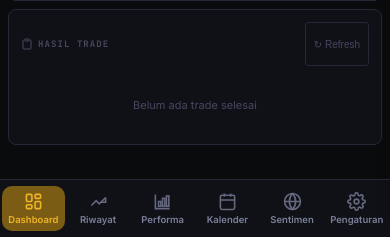
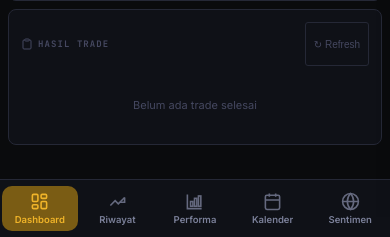
Before and after one commit to ramahfakhirin/goldexai, a Flask app: page /dashboard in a window 390 px wide. Shown: the part 2257-2494 px from the top of the page. Run offline with Flask 3, Linux system fonts and the light colour scheme; the visitor is signed in with stand-in values (Sample User, id 1); data comes from the database, SQL or seed files in the repository; data that the repository does not hold is empty; some libraries are stand-ins or nearby versions.

Commit message:
Move Settings out of primary nav into the user-menu dropdown
UI/UX audit finding: bottom-nav and the desktop sidebar both carried 6
items, one over the max-5 guideline (iOS HIG / Material Design), and
Settings -- a secondary action -- was competing for a slot with the 5
core content destinations.

Removed the Pengaturan entry from both .side-nav-v2 and .bottom-nav-v2
(now 5 items each, wider touch targets as a side effect: 60px -> 73px
on a 375px viewport) and added it to the existing .tb-user-menu avatar
dropdown instead, alongside Admin/Logout -- that menu was already
reachable on both desktop and mobile (the avatar stays visible even
when the name/role text collapses on small screens), so nothing about
reachability regresses. Reused the same role="button"+tabindex+keydown
pattern from the earlier nav accessibility fix so it's keyboard-operable
too, and added the nav_settings i18n key (ID/EN).

Verified: both nav lists render 5 items, the dropdown includes
Pengaturan and opens the settings drawer on click and on Enter-key
activation, and the avatar/dropdown remain reachable at 375px.

Co-Authored-By: Claude Sonnet 5 <noreply@anthropic.com>

```diff
--- a/templates/index.html
+++ b/templates/index.html
@@ -92,6 +92,7 @@
         {% if session.get('role') == 'superadmin' %}
         <a href="/admin/users" data-i18n="nav_admin">👥 Admin</a>
         {% endif %}
+        <a onclick="gxOpenDrawer()" role="button" tabindex="0" data-i18n="nav_settings">⚙️ Pengaturan</a>
         <a href="/logout" data-i18n="nav_logout">⏻ Keluar</a>
       </div>
     </div>
@@ -136,10 +137,6 @@
       <a onclick="gxNav('sentiment')" role="button" tabindex="0">
         <svg viewBox="0 0 24 24" fill="none" stroke="currentColor" stroke-width="2"><circle cx="12" cy="12" r="10"/><path d="M2 12h20M12 2a15.3 15.3 0 0 1 4 10 15.3 15.3 0 0 1-4 10 15.3 15.3 0 0 1-4-10 15.3 15.3 0 0 1 4-10z"/></svg>
         Skor Sentimen
-      </a>
-      <a onclick="gxOpenDrawer()" role="button" tabindex="0">
-        <svg viewBox="0 0 24 24" fill="none" stroke="currentColor" stroke-width="2"><circle cx="12" cy="12" r="3"/><path d="M19.4 15a1.65 1.65 0 0 0 .33 1.82l.06.06a2 2 0 1 1-2.83 2.83l-.06-.06a1.65 1.65 0 0 0-1.82-.33 1.65 1.65 0 0 0-1 1.51V21a2 2 0 1 1-4 0v-.09A1.65 1.65 0 0 0 9 19.4a1.65 1.65 0 0 0-1.82.33l-.06.06a2 2 0 1 1-2.83-2.83l.06-.06a1.65 1.65 0 0 0 .33-1.82 1.65 1.65 0 0 0-1.51-1H3a2 2 0 1 1 0-4h.09A1.65 1.65 0 0 0 4.6 9a1.65 1.65 0 0 0-.33-1.82l-.06-.06a2 2 0 1 1 2.83-2.83l.06.06a1.65 1.65 0 0 0 1.82.33H9a1.65 1.65 0 0 0 1-1.51V3a2 2 0 1 1 4 0v.09a1.65 1.65 0 0 0 1 1.51 1.65 1.65 0 0 0 1.82-.33l.06-.06a2 2 0 1 1 2.83 2.83l-.06.06a1.65 1.65 0 0 0-.33 1.82V9a1.65 1.65 0 0 0 1.51 1H21a2 2 0 1 1 0 4h-.09a1.65 1.65 0 0 0-1.51 1z"/></svg>
-        Pengaturan
       </a>
     </nav>
 
@@ -1122,10 +1119,6 @@
     <svg viewBox="0 0 24 24" fill="none" stroke="currentColor" stroke-width="2"><circle cx="12" cy="12" r="10"/><path d="M2 12h20M12 2a15.3 15.3 0 0 1 4 10 15.3 15.3 0 0 1-4 10 15.3 15.3 0 0 1-4-10 15.3 15.3 0 0 1 4-10z"/></svg>
     <span>Sentimen</span>
   </a>
-  <a onclick="gxOpenDrawer()" role="button" tabindex="0">
-    <svg viewBox="0 0 24 24" fill="none" stroke="currentColor" stroke-width="2"><circle cx="12" cy="12" r="3"/><path d="M19.4 15a1.65 1.65 0 0 0 .33 1.82l.06.06a2 2 0 1 1-2.83 2.83l-.06-.06a1.65 1.65 0 0 0-1.82-.33 1.65 1.65 0 0 0-1 1.51V21a2 2 0 1 1-4 0v-.09A1.65 1.65 0 0 0 9 19.4a1.65 1.65 0 0 0-1.82.33l-.06.06a2 2 0 1 1-2.83-2.83l.06-.06a1.65 1.65 0 0 0 .33-1.82 1.65 1.65 0 0 0-1.51-1H3a2 2 0 1 1 0-4h.09A1.65 1.65 0 0 0 4.6 9a1.65 1.65 0 0 0-.33-1.82l-.06-.06a2 2 0 1 1 2.83-2.83l.06.06a1.65 1.65 0 0 0 1.82.33H9a1.65 1.65 0 0 0 1-1.51V3a2 2 0 1 1 4 0v.09a1.65 1.65 0 0 0 1 1.51 1.65 1.65 0 0 0 1.82-.33l.06-.06a2 2 0 1 1 2.83 2.83l-.06.06a1.65 1.65 0 0 0-.33 1.82V9a1.65 1.65 0 0 0 1.51 1H21a2 2 0 1 1 0 4h-.09a1.65 1.65 0 0 0-1.51 1z"/></svg>
-    <span>Pengaturan</span>
-  </a>
 </nav>
 
 <!-- ── TOAST ── -->
@@ -1148,7 +1141,7 @@
 <script>
 initI18n({
   id: {
-    nav_admin: "👥 Admin", nav_logout: "⏻ Keluar",
+    nav_admin: "👥 Admin", nav_settings: "⚙️ Pengaturan", nav_logout: "⏻ Keluar",
     gold_spot: "M1 · Gold Spot", live_scanning: "MEMINDAI LIVE",
     loading_price: "● Memuat harga live...",
     server_scheduler: "SERVER SCHEDULER", connecting: "Menghubungkan...",
@@ -1196,7 +1189,7 @@ initI18n({
     lstep3: "🔍 Mendeteksi struktur SMC...", lstep4: "🤖 Memproses dengan Gemini AI...",
   },
   en: {
-    nav_admin: "👥 Admin", nav_logout: "⏻ Logout",
+    nav_admin: "👥 Admin", nav_settings: "⚙️ Settings", nav_logout: "⏻ Logout",
     gold_spot: "M1 · Gold Spot", live_scanning: "LIVE SCANNING",
     loading_price: "● Loading live price...",
     server_scheduler: "SERVER SCHEDULER", connecting: "Connecting...",
@@ -1255,7 +1248,7 @@ renderLangToggle("dash-lang-toggle");
   // fokusable/keyboard-activatable. role="button"+tabindex di HTML bikin
   // dia kelihatan di tab order, ini yang bikin Enter/Space benar-benar
   // memicu klik-nya (perilaku native <button>, tidak otomatis di <a>).
-  document.querySelectorAll('.side-nav-v2 a[role="button"], .bottom-nav-v2 a[role="button"]').forEach(a => {
+  document.querySelectorAll('.side-nav-v2 a[role="button"], .bottom-nav-v2 a[role="button"], .tb-user-menu a[role="button"]').forEach(a => {
     a.addEventListener("keydown", (e) => {
       if (e.key === "Enter" || e.key === " ") {
         e.preventDefault();
```
